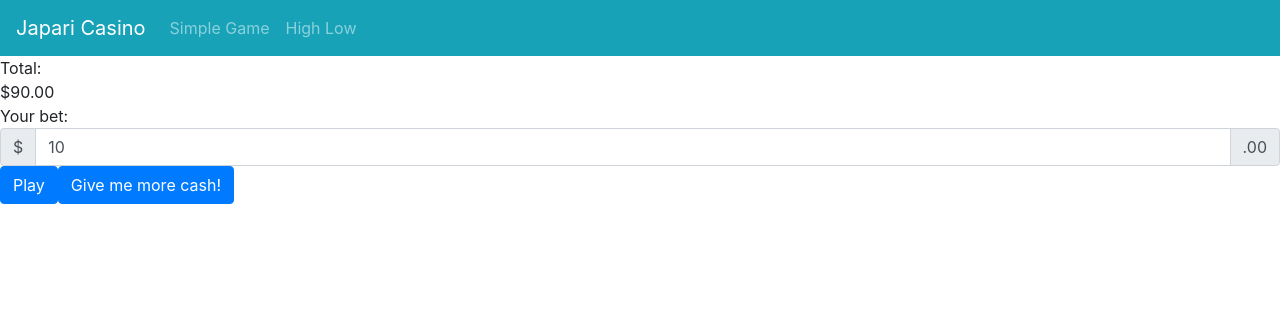
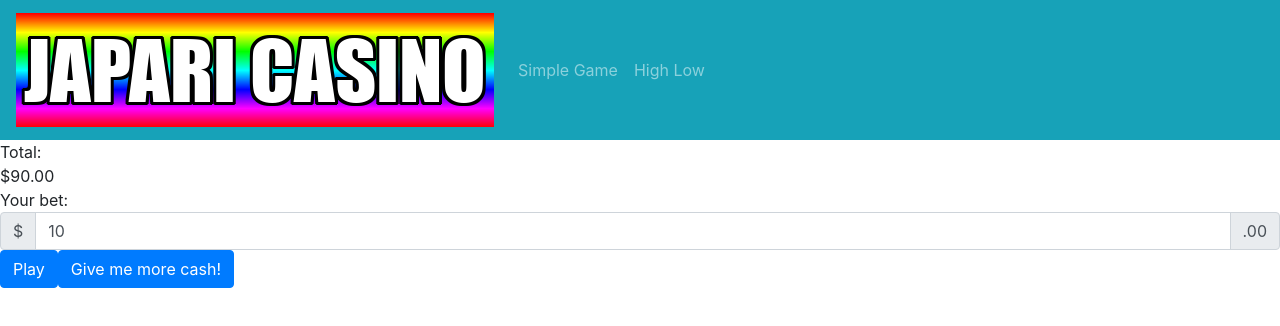
Before and after one commit to japari-dev/japari-casino, a Vue app: page /#/SimpleGame in a window 1280 px wide. Shown: the top 326 px of the page. Built offline with nearby package versions, Linux system fonts and the light colour scheme.

Commit message:
replace to logo

```diff
--- a/src/App.vue
+++ b/src/App.vue
@@ -1,7 +1,7 @@
 <template>
   <div id="app">
     <b-navbar type="dark" variant="info">
-      <b-navbar-brand>Japari Casino</b-navbar-brand>
+      <b-navbar-brand><img src="./assets/logo.png" /></b-navbar-brand>
 
       <b-navbar-nav>
         <b-nav-item href="#/SimpleGame">Simple Game</b-nav-item>
```
